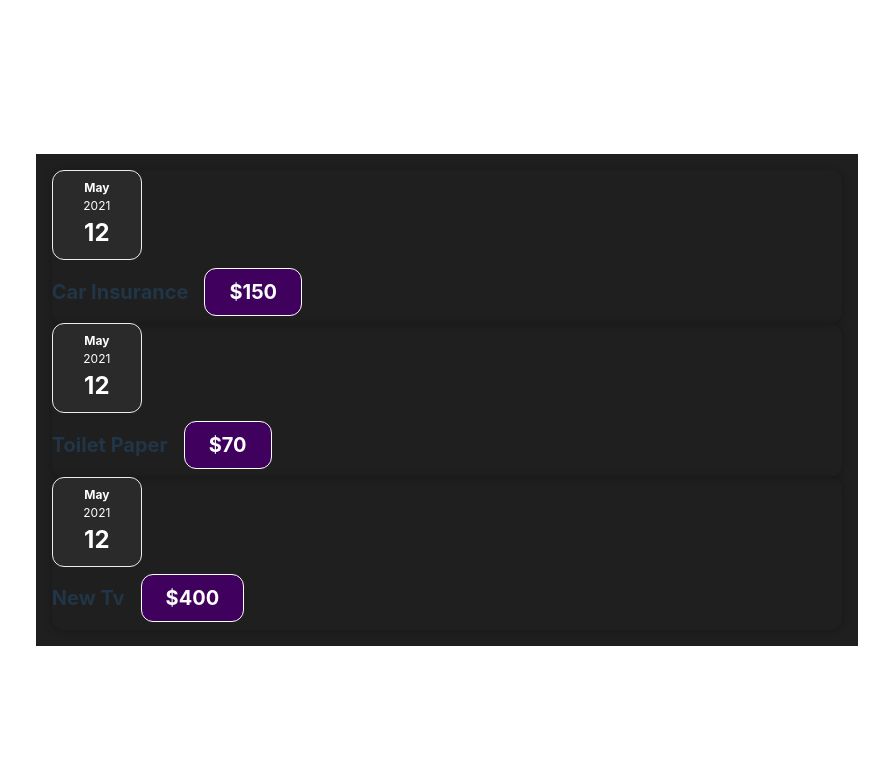
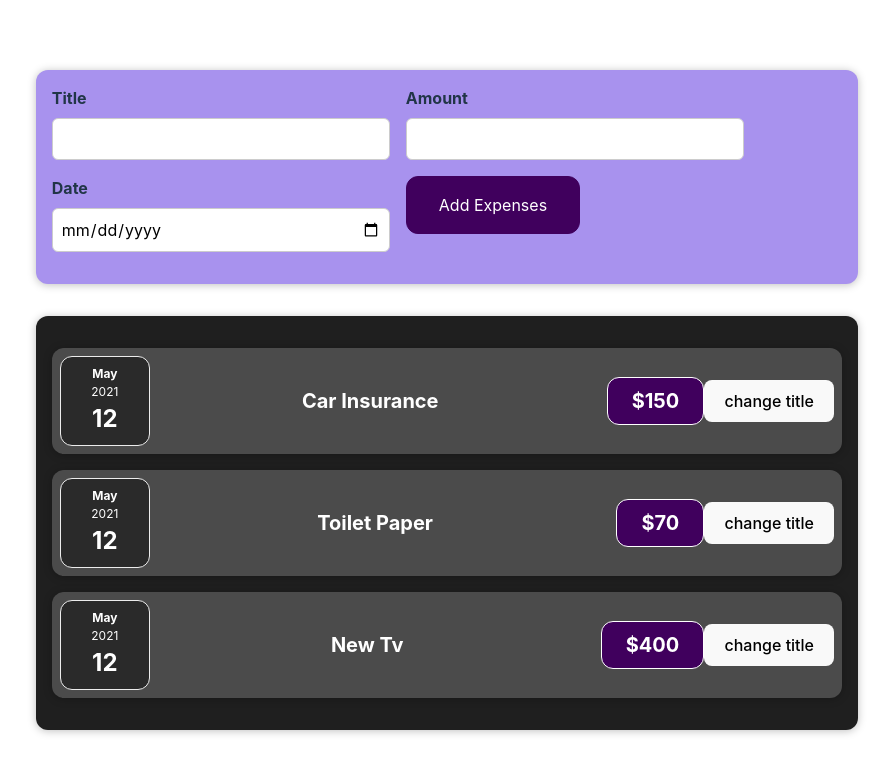
Before and after one commit to Eniolaonafujabi/expense_tracker, a React (Vite) app: page / in a window 1280 px wide. Shown: the top 774 px of the page, without its empty margins (193-1086 px from the left). Built offline with nearby package versions, Linux system fonts and the light colour scheme.

Commit message:
expense component

```diff
--- a/src/App.jsx
+++ b/src/App.jsx
@@ -1,5 +1,6 @@
 import './App.css'
 import Expenses from "./component/Expenses.jsx";
+import NewExpenses from "./component/NewExpenses.jsx";
 
 function App() {
     const expenses = [
@@ -21,10 +22,14 @@
             price: 400,
             date: new Date("2021-05-12")
         },
-
     ]
+    const addExpenseHandler = (expense) =>{
+        console.log(expense);
+        console.log('in app js')
+    }
   return (
       <div>
+          <NewExpenses onAddExpense={addExpenseHandler}/>
           <Expenses items={expenses} />
       </div>
   )
--- a/src/component/Card.jsx
+++ b/src/component/Card.jsx
@@ -1,7 +1,8 @@
 import './style/Card.css'
 function Card(props) {
+    const classes = 'card ' + props.className;
     return(
-        <div className="card">{props.children}</div>
+        <div className={classes}>{props.children}</div>
     )
 }
 export default Card;
--- a/src/component/ExpenseItems.jsx
+++ b/src/component/ExpenseItems.jsx
@@ -1,15 +1,23 @@
 import './style/ExpenseItems.css'
 import ExpenseDate from "./ExpenseDate.jsx";
 import Card from "./Card.jsx";
+import {useState}  from "react";
 function ExpenseItems(props) {
+    const[title,setTitle] = useState(props.title);
+
+    const clickHandler = () => {
+        setTitle('updated');
+        console.log(title);
+    }
 
     return (
         <Card className="expense-item">
             <ExpenseDate date={props.date} />
             <div className="expense-item__description">
-                <h2>{props.title}</h2>
+                <h2>{title}</h2>
                 <div className="expense-item__price">${props.price}</div>
             </div>
+            <button onClick={clickHandler}>change title</button>
         </Card>
     );
 }
--- a/src/component/Expenses.jsx
+++ b/src/component/Expenses.jsx
@@ -1,13 +1,14 @@
 import ExpenseItems from "./ExpenseItems.jsx";
 import './style/Expenses.css'
+import Card from "./Card.jsx";
 
 function Expenses(props) {
     return(
-        <div className="expenses">
+        <Card className="expenses">
             <ExpenseItems title = {props.items[0].title} date = {props.items[0].date} price = {props.items[0].price}/>
             <ExpenseItems title = {props.items[1].title} date = {props.items[1].date} price = {props.items[1].price}/>
             <ExpenseItems title = {props.items[2].title} date = {props.items[2].date} price = {props.items[2].price}/>
-        </div>
+        </Card>
         );
 }
 
--- /dev/null
+++ b/src/component/ExpensesForm.jsx
@@ -0,0 +1,72 @@
+import './style/ExpenseForm.css'
+import {useState} from "react";
+const ExpensesForm =(props) => {
+    const [enteredTitle,setEnteredTitle] = useState("");
+    const [enteredAmount,setEnteredAmount] = useState("");
+    const [enteredDate,setEnteredDate] = useState("");
+    const titleChangeHandler = (event) => {
+        setEnteredTitle(event.target.value);
+    };
+    const amountChangeHandler = (event) => {
+        setEnteredAmount(event.target.value);
+    }
+    const dateChangeHandler = (event) => {
+        setEnteredDate(event.target.value);
+    }
+
+    const submitHandler = (event) => {
+        event.preventDefault();
+
+        const expenseData = {
+            title : enteredTitle,
+            amount : enteredAmount,
+            date : new Date(enteredDate),
+        };
+        props.onSaveExpenseData(expenseData);
+        setEnteredTitle("")
+        setEnteredAmount("");
+        setEnteredDate("");
+    }
+
+    return (
+        <form onSubmit={submitHandler}>
+            <div className='new-expense__controls'>
+                <div className='new-expense__control'>
+                    <label>Title</label>
+                    <input
+                        type='text'
+                        onChange={titleChangeHandler}
+                        value={enteredTitle}
+                    />
+                </div>
+
+                <div className='new-expense__control'>
+                    <label>Amount</label>
+                    <input
+                        type='number'
+                        min='0.1'
+                        step='0.01'
+                        onChange={amountChangeHandler}
+                        value={enteredAmount}
+                    />
+                </div>
+
+                <div className='new-expense__control'>
+                    <label>Date</label>
+                    <input
+                        type='date'
+                        min="2024-01-01"
+                        max="2027-12-31"
+                        onChange={dateChangeHandler}
+                        value={enteredDate}
+                    />
+                </div>
+                <div className='new-expense__actions'>
+                    <button type='submit'>Add Expenses</button>
+                </div>
+            </div>
+        </form>
+    )
+}
+
+export default ExpensesForm
--- /dev/null
+++ b/src/component/NewExpenses.jsx
@@ -0,0 +1,20 @@
+import './style/NewExpenses.css'
+import ExpensesForm from "./ExpensesForm.jsx";
+
+const NewExpenses = (props) => {
+    const SaveExpenseDataHandler=(enteredExpenseData)=>{
+        const expenseData=
+            {
+                ...enteredExpenseData,
+                id: Math.random().toString(36)
+            };
+        props.onAddExpense(expenseData);
+    }
+    return (
+        <div className='new-expense'>
+            <ExpensesForm onSaveExpenseData={SaveExpenseDataHandler}/>
+        </div>
+    )
+}
+
+export default NewExpenses;
--- /dev/null
+++ b/src/component/style/ExpenseForm.css
@@ -0,0 +1,26 @@
+.new-expense__controls {
+    display: flex;
+    flex-wrap: wrap;
+    gap: 1rem;
+    margin-bottom: 1rem;
+    text-align: left;
+}
+
+.new-expense__control label {
+    font-weight: bold;
+    margin-bottom: 0.5rem;
+    display: block;
+}
+
+.new-expense__control input {
+    font: inherit;
+    padding: 0.5rem;
+    border-radius: 6px;
+    border: 1px solid #ccc;
+    width: 20rem;
+    max-width: 100%;
+}
+
+.new-expense__actions {
+    text-align: right;
+}
--- /dev/null
+++ b/src/component/style/NewExpenses.css
@@ -0,0 +1,38 @@
+.new-expense {
+    background-color: #a892ee;
+    padding: 1rem;
+    margin: 2rem auto;
+    width: 50rem;
+    max-width: 95%;
+    border-radius: 12px;
+    text-align: center;
+    box-shadow: 0 1px 8px rgba(0, 0, 0, 0.25);
+}
+
+.new-expense button {
+    font: inherit;
+    cursor: pointer;
+    padding: 1rem 2rem;
+    border: 1px solid #40005d;
+    background-color: #40005d;
+    color: white;
+    border-radius: 12px;
+    margin-right: 1rem;
+}
+
+.new-expense button:hover,
+.new-expense button:active {
+    background-color: #510674;
+    border-color: #510674;
+}
+
+.new-expense button.alternative {
+    color: #220131;
+    border-color: transparent;
+    background-color: transparent;
+}
+
+.new-expense button.alternative:hover,
+.new-expense button.alternative:active {
+    background-color: #ddb3f8;
+}
```
